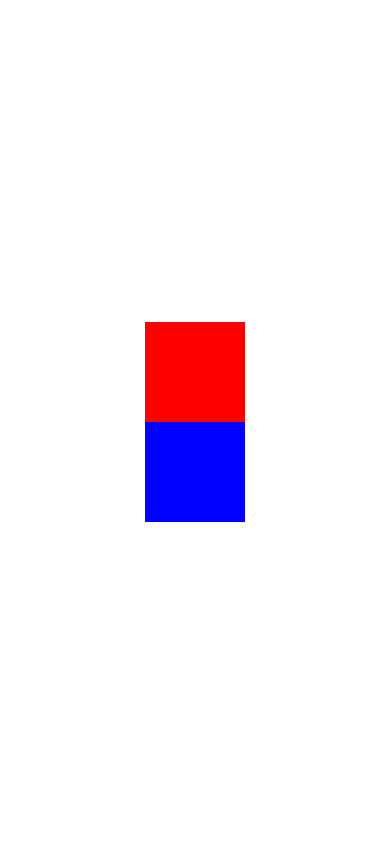
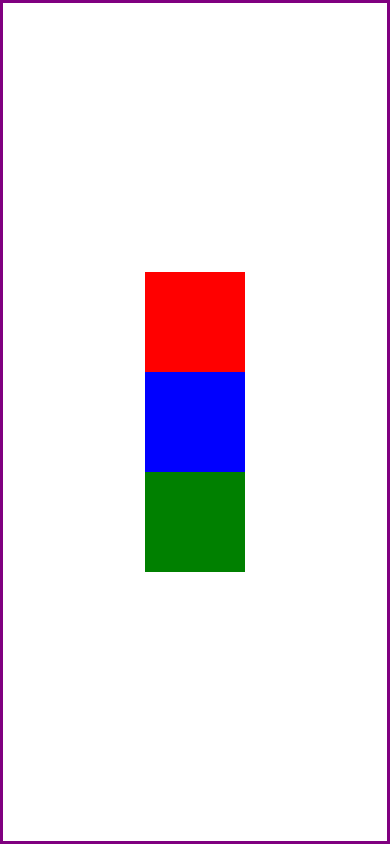
Before and after one commit to fmacedosantos/flex, a React Native app: screen / in a window 390 px wide. Built offline with nearby package versions, Linux system fonts and the light colour scheme.

Commit message:
Verificando quanto o container ocupa

```diff
--- a/App.tsx
+++ b/App.tsx
@@ -9,11 +9,16 @@ function CaixaBlue(){
   return <View style={styles.caixaBlue}></View>
 }
 
+function CaixaGreen(){
+  return <View style={styles.caixaGreen}></View>
+}
+
 export default function App() {
   return (
     <View style={styles.container}>
       <CaixaRed></CaixaRed>
       <CaixaBlue></CaixaBlue>
+      <CaixaGreen></CaixaGreen>
       <StatusBar style="auto" />
     </View>
   );
@@ -22,6 +27,8 @@ export default function App() {
 const styles = StyleSheet.create({
   container: {
     flex: 1,
+    borderWidth: 3,
+    borderColor: 'purple',
     backgroundColor: '#fff',
     alignItems: 'center',
     justifyContent: 'center',
@@ -36,4 +43,9 @@ const styles = StyleSheet.create({
     width: 100,
     backgroundColor: 'blue'
   },
+  caixaGreen: {
+    height: 100,
+    width: 100,
+    backgroundColor: 'green'
+  },
 });
```
